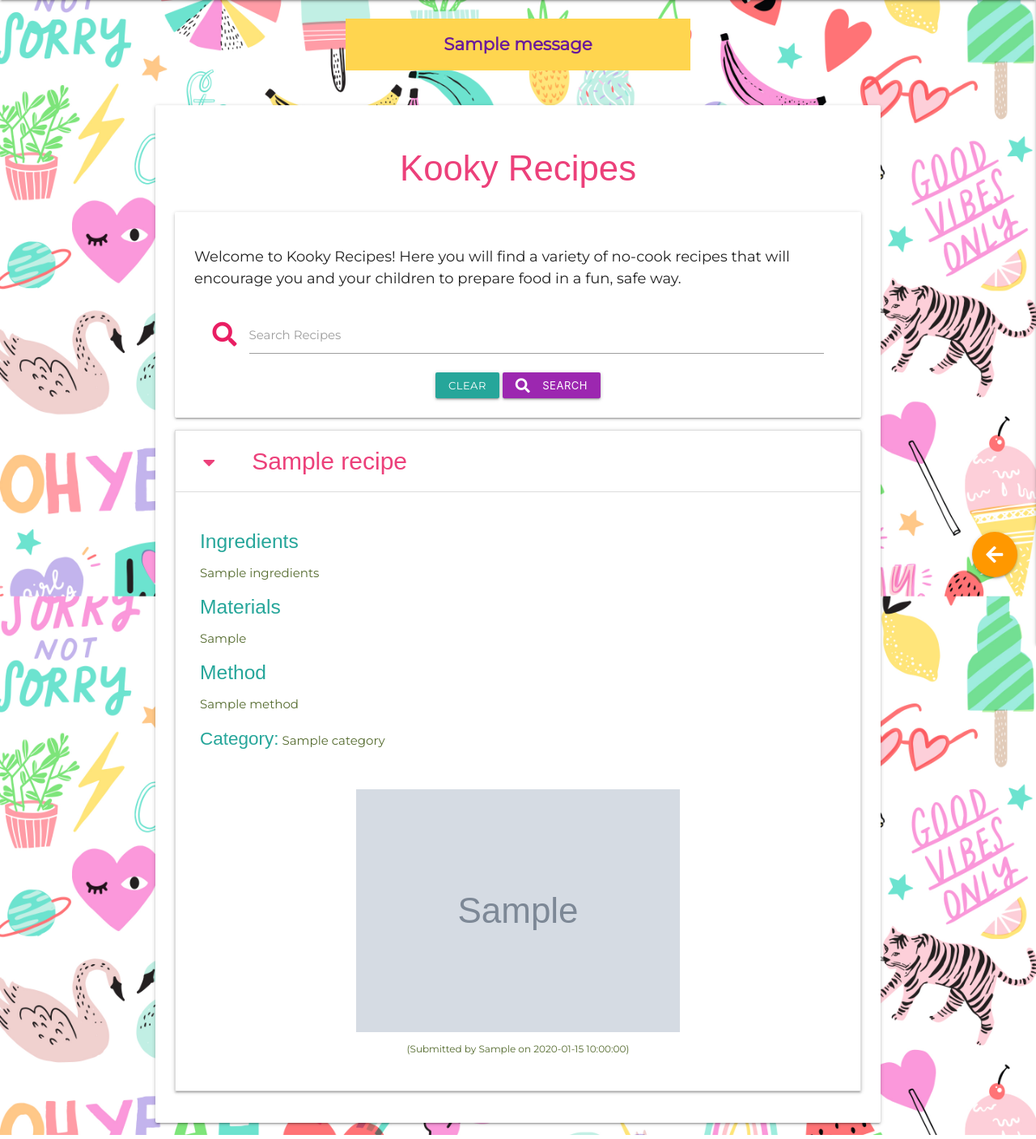
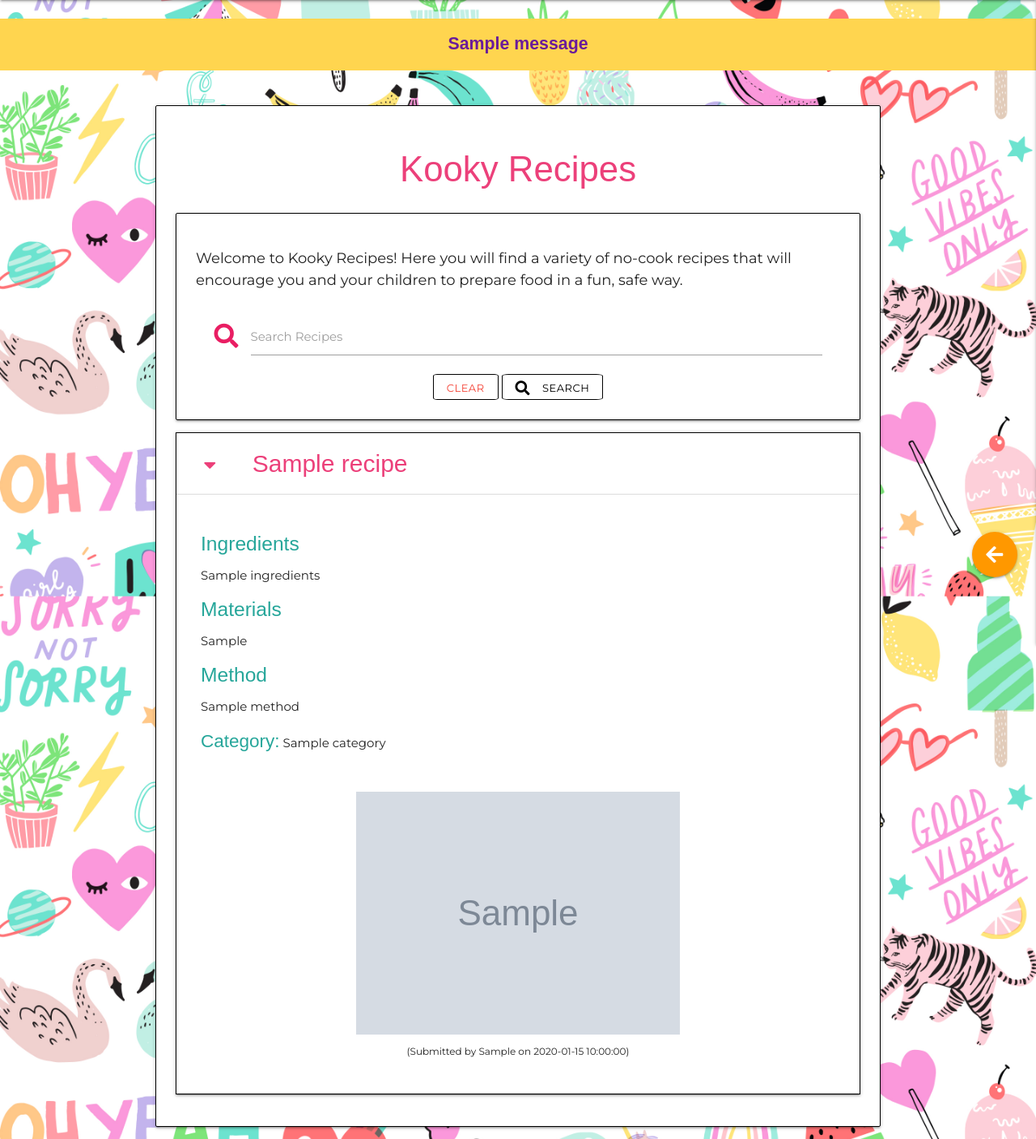
Before and after one commit to Saraholoughlin5/Milestone-Project-3, a Flask app: page /search in a window 1280 px wide. Shown: the part 64-1471 px from the top of the page at 81% size. Run offline with Flask 2, Linux system fonts and the light colour scheme; grey boxes marked "Sample" are stand-in pictures; one stand-in notice (Sample message) is shown; a database or web service that is not in the repository returns one stand-in record (values such as "Sample title"); some libraries are stand-ins or nearby versions; some web fonts are replaced.

Commit message:
Format search, edit and delete buttons

```diff
--- a/app.py
+++ b/app.py
@@ -152,7 +152,7 @@ def edit_recipe(recipe_id):
 def delete_recipe(recipe_id):
     mongo.db.recipe.remove({"_id": ObjectId(recipe_id)})
     flash("Recipe Successfully Deleted!")
-    return redirect(url_for("get_recipe"))
+    return redirect(url_for("profile", username=session["user"]))
 
 
 if __name__ == "__main__":
--- a/static/css/style.css
+++ b/static/css/style.css
@@ -48,6 +48,7 @@ nav ul a {
 
 .card-panel {
     margin-top: 2rem;
+    border: 1px solid black;
 }
 
 .main-text {
@@ -77,13 +78,13 @@ nav ul a {
     font-size: 80%;
 }
 
+.collapsible {
+    border: 0.5px solid black;
+}
+
 .collapsible-header {
     font-family: 'Pattaya', sans-serif;
     font-size: 2rem;
-}
-
-.collapsible-body {
-    color: darkolivegreen;
 }
 
 .subhead1 {
@@ -132,6 +133,9 @@ h5 {
 
 .edit-btn {
     font-family: 'Montserrat', sans-serif;
+    border-radius: 7%;
+    box-shadow: none;
+    border: 1px solid black;
 }
 
 .btn-floating {
--- a/templates/base.html
+++ b/templates/base.html
@@ -65,7 +65,7 @@
         {% if messages %}
         {% for message in messages %}
         <div class="row flashes">
-            <h4 class="col s12 m4 offset-m4 center-align purple-text text-darken-3 amber lighten-2">{{ message }}</h4>
+            <h4 class="col s12 m12 l12 center-align purple-text text-darken-3 amber lighten-2 brand-text">{{ message }}</h4>
         </div>
         {% endfor%}
         {% endif %}
@@ -97,15 +97,15 @@
             </ul>
         </div>
 
-    <footer class="page-footer orange hide-on-med-and-up">
+    <footer class="page-footer pink lighten-2 hide-on-med-and-up">
           <div class="container">
 
                   <div class="row smedia">
                       <h5 class="white-text brand-text-1">Follow Us</h5>
-                    <a href="https://www.facebook.com" target="_blank"><i class="fab fa-facebook"></i></a>
-                    <a href="https://www.instagram.com" target="_blank"><i class="fab fa-instagram"></i></a>
-                    <a href="https://www.youtube.com" target="_blank"><i class="fab fa-youtube"></i></a>
-                    <a href="https://www.twitter.com" target="_blank"><i class="fab fa-twitter"></i></a>
+                    <a href="https://www.facebook.com" target="_blank"><i class="fab fa-facebook white-text"></i></a>
+                    <a href="https://www.instagram.com" target="_blank"><i class="fab fa-instagram white-text"></i></a>
+                    <a href="https://www.youtube.com" target="_blank"><i class="fab fa-youtube white-text"></i></a>
+                    <a href="https://www.twitter.com" target="_blank"><i class="fab fa-twitter white-text"></i></a>
                   </div>
               </div>
 
--- a/templates/profile.html
+++ b/templates/profile.html
@@ -17,18 +17,18 @@
     <ul class="collapsible">
         {% for recipe in recipe %}
         {% if username|lower == recipe.submitted_by %}
-	        <li class="active">
+	        <li>
             <div class="collapsible-header pink-text text-lighten-1">
                 <div class="col s1">
                     <i class="fas fa-caret-down"></i>
                 </div>
-                <div class="col s9">{{ recipe.recipe_title }}
+                <div class="col s5 m6 l6 xl8">{{ recipe.recipe_title }}
                     {% if recipe.has_allergens == "on" %}
                     <i class="fas fa-exclamation teal-text text-lighten-1 tooltipped" data-position="top"
                         data-tooltip="Contains allergens"></i>
                     {% endif %}
                 </div>
-                <div class="col s3">
+                <div class="col s7 m6 l6 xl4">
                     {% if session.user|lower == recipe.submitted_by|lower %}
                     <a href="{{ url_for('edit_recipe', recipe_id=recipe._id) }}"
                         class="btn-small white black-text edit-btn">Edit</a>
--- a/templates/recipe.html
+++ b/templates/recipe.html
@@ -15,8 +15,8 @@
                     <label for="query">Search Recipes</label>
                 </div>
                 <div class="col s12 m12 center-align">
-                    <span><a href="{{ url_for('get_recipe') }}" class="btn-small">Clear</a></span>
-                    <span><button type="submit" class="purple btn-small">
+                    <span><a href="{{ url_for('get_recipe') }}" class="btn-small edit-btn white red-text">Clear</a></span>
+                    <span><button type="submit" class="btn-small edit-btn white black-text">
                         <i class="fas fa-search left"></i>Search
                     </button></span>
                 </div>
@@ -32,13 +32,13 @@
                 <div class="col s1">
                     <i class="fas fa-caret-down"></i>
                 </div>
-                <div class="col s9">{{ recipe.recipe_title }}
+                <div class="col s8 l10">{{ recipe.recipe_title }}
                     {% if recipe.has_allergens == "on" %}
                     <i class="fas fa-exclamation teal-text text-lighten-1 tooltipped" data-position="top"
                         data-tooltip="Contains allergens"></i>
                     {% endif %}
                 </div>
-                <div class="col s2">
+                <div class="col s3 l2">
                     {% if session.user|lower == recipe.submitted_by|lower %}
                     <a href="{{ url_for('edit_recipe', recipe_id=recipe._id) }}"
                         class="btn-small white black-text edit-btn">Edit</a>
@@ -57,9 +57,7 @@
                     <img class="responsive-img limit-height" src="{{ recipe.image_link }}" target="_blank">
                     <p class="sub-details">(Submitted by {{ recipe.submitted_by }} on {{ recipe.date_submitted }})</p>
                 </div>
-                {% if session.user|lower == recipe.submitted_by|lower %}
-                <a href="{{ url_for('delete_recipe', recipe_id=recipe._id) }}" class="btn modal-trigger white black-text">Delete Recipe</a>
-                {% endif %}
+
             </div>
         </li>
         {% endfor %}
```
Also changed, not shown: templates/add_recipe.html (+10 -4 lines).
